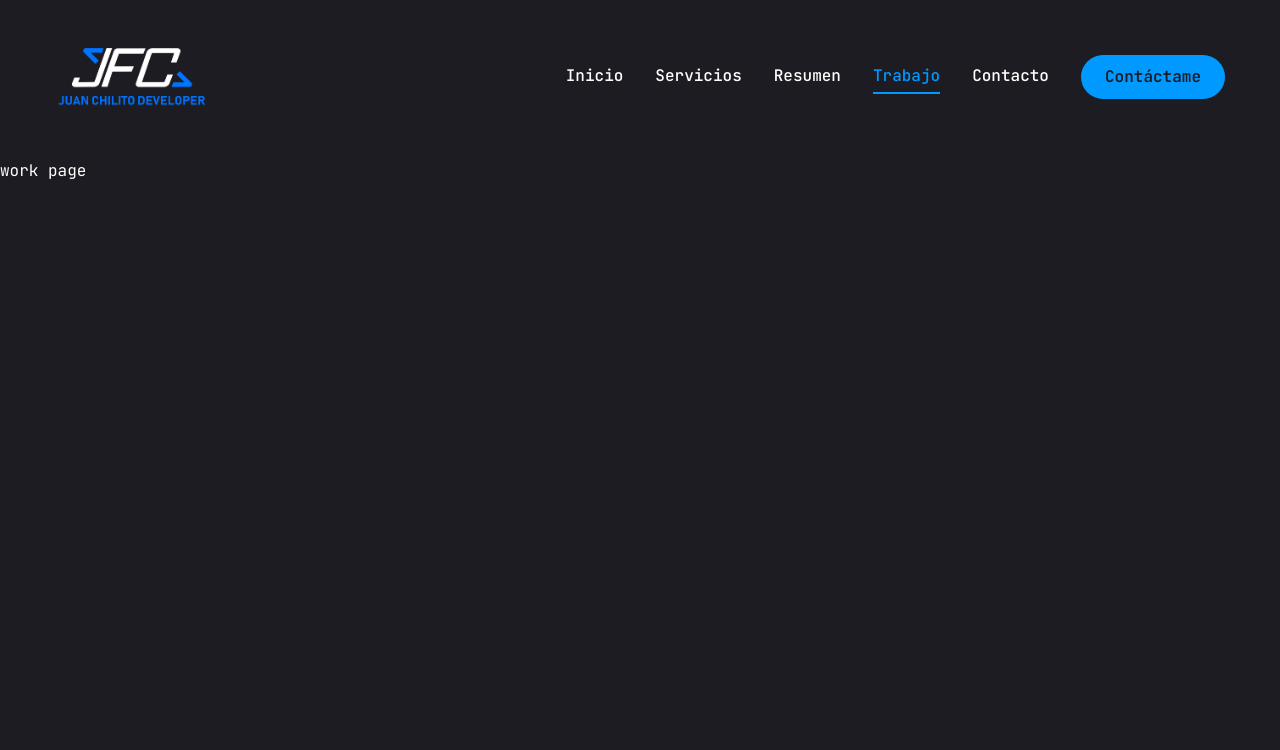
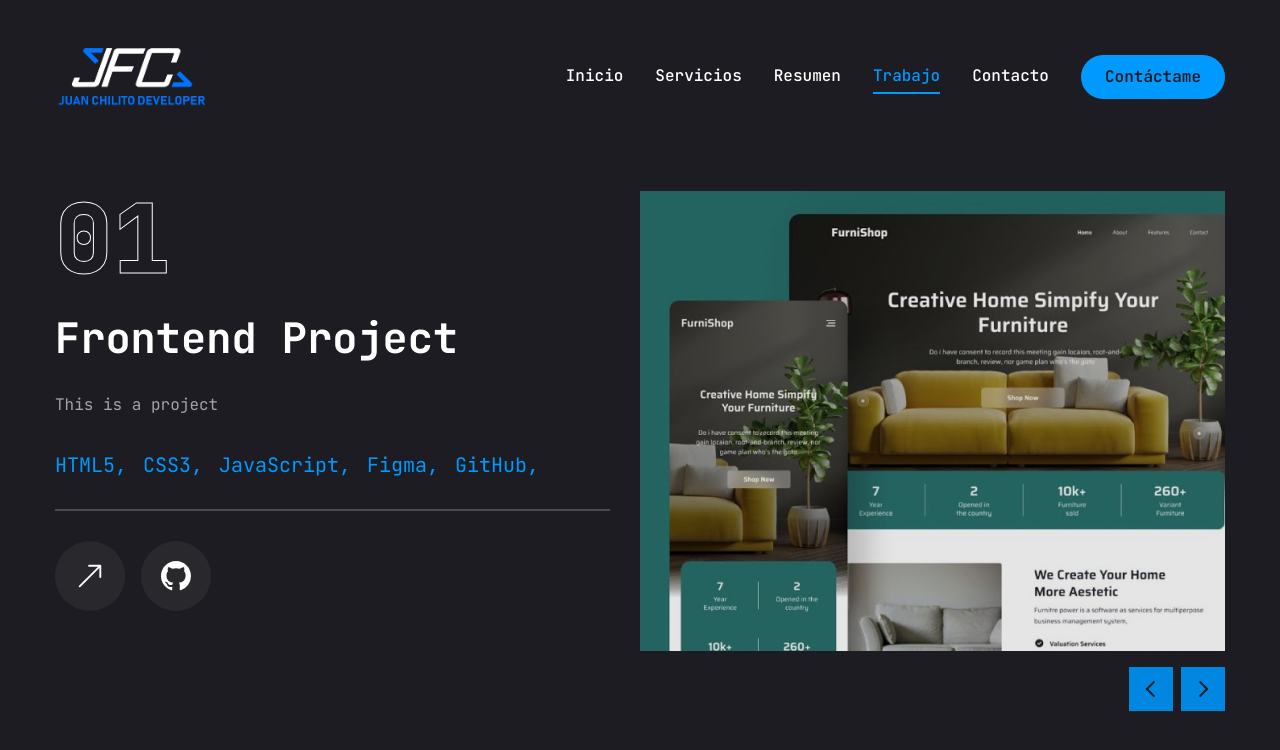
Before and after one commit to jfchilito7/juanchilito_portfolio, a Next.js app: page /work in a window 1280 px wide. Shown: the top 750 px of the page. Built offline with nearby package versions, Linux system fonts and the light colour scheme.

Commit message:
Implementacion de proyectos realizados y slider

```diff
--- a/app/work/page.jsx
+++ b/app/work/page.jsx
@@ -1,5 +1,153 @@
+"use client";
+
+import { motion } from "framer-motion";
+import React, {useState} from "react";
+
+import { Swiper, SwiperSlide } from "swiper/react";
+import "swiper/css";
+
+import { BsArrowUpRight, BsGithub } from "react-icons/bs";
+
+import { Tooltip, TooltipContent, TooltipProvider, TooltipTrigger } from "@/components/ui/tooltip";
+
+import Link from "next/link";
+import Image from "next/image";
+import { Github } from "lucide-react";
+import WorkSliderBtn from "@/components/WorkSliderBtn";
+
+const projects = [
+    {
+        num: "01",
+        category: 'frontend',
+        title: 'Project 1',
+        description: 'This is a project',
+        stack: [
+            {name: "HTML5"}, {name: "CSS3"}, {name: "JavaScript"}, {name: "Figma"}, {name: "GitHub"}],
+            image: '/assets/work/thumb1.png',
+            live: 'https://www.google.com',
+            github: 'https://www.github.com',
+    },
+    {
+        num: "02",
+        category: 'frontend',
+        title: 'Project 2',
+        description: 'This is a project',
+        stack: [
+            {name: "HTML5"}, {name: "CSS3"}, {name: "JavaScript"}, {name: "Figma"}, {name: "GitHub"}],
+            image: '/assets/work/thumb1.png',
+            live: 'https://www.google.com',
+            github: 'https://www.github.com',
+    },
+    {
+        num: "03",
+        category: 'frontend',
+        title: 'Project 3',
+        description: 'This is a project',
+        stack: [
+            {name: "HTML5"}, {name: "CSS3"}, {name: "JavaScript"}, {name: "Figma"}, {name: "GitHub"}],
+            image: '/assets/work/thumb1.png',
+            live: 'https://www.google.com',
+            github: 'https://www.github.com',
+    },
+];
+
+
 const Work = () => {
-    return <div> work page</div>
+    const [project, setProject] = useState(projects[0]);
+
+    const handleSlideChange = (swiper) => {
+        //get current slide index
+        const currentSlide = swiper.activeIndex;
+        // update project state based on current slide index
+        setProject(projects[currentSlide]);
+    }
+
+    return (
+        <motion.section
+            initial={{ opacity: 0 }}
+            animate={{ opacity: 1, transition: { delay:2.4, duration: 0.4, ease: "easeIn"} }}
+            className="min-h-[80vh] flex flex-col justify-center py-12 xl:py-0"
+        >
+            <div className="container mx-auto">
+                <div className="flex flex-col xl:flex-row xl:gap-[30px]">
+                    <div className="w-full xl:w-[50%] xl:h-[460px] flex flex-col xl:justify-between order-2 xl:order-none">
+                        <div className="flex flex-col gap-[30px] h-[50%]">
+                            {/* Outline num */}
+                            <div className="text-8xl leading-none font-extrabold text-transparent text-outline">{project.num}</div>
+                            {/* Project category */}
+                        <h2 className="text-[42px] font-bold leading-none text-white group-hover:text-accent transition-all duration-500 capitalize">{project.category} Project</h2>
+                        {/* Project description */}
+                        <p className="text-white/60">{project.description}</p>
+                        {/* Stack */}
+                        <ul className="flex gap-4">
+                            {project.stack.map((item, index) => {
+                                return <li key={index} className="text-xl text-accent">
+                                    {item.name}
+                                    {/* Add comma if not last item */}
+                                    {item !== project.stack.length - 1 && ","}
+                                    </li>
+                            })}
+                        </ul>
+                        {/* Border */}
+                        <div className="border border-white/20"></div>
+                        {/* Buttons */}
+                        <div className="flex items-center gap-4">
+                            {/* Live project button */}
+                            <Link href={project.live}>
+                                <TooltipProvider delayDuration={100}>
+                                    <Tooltip>
+                                        <TooltipTrigger className="w-[70px] h-[70px] rounded-full bg-white/5 flex justify-center items-center group">
+                                            <BsArrowUpRight className="text-white text-3xl group-hover:text-accent"/>
+                                        </TooltipTrigger>
+                                        <TooltipContent>
+                                            <p>Live project</p>
+                                        </TooltipContent>
+                                    </Tooltip>
+                                </TooltipProvider>
+                            </Link>
+                            {/* github project button */}
+                            <Link href={project.github}>
+                                <TooltipProvider delayDuration={100}>
+                                    <Tooltip>
+                                        <TooltipTrigger className="w-[70px] h-[70px] rounded-full bg-white/5 flex justify-center items-center group">
+                                            <BsGithub className="text-white text-3xl group-hover:text-accent"/>
+                                        </TooltipTrigger>
+                                        <TooltipContent>
+                                            <p>Github repository</p>
+                                        </TooltipContent>
+                                    </Tooltip>
+                                </TooltipProvider>
+                            </Link>
+                        </div>
+                        </div>
+
+                    </div>
+                    <div className="w-full xl:w-[50%]">
+                        <Swiper spaceBetween={30} slidesPerView={1} className="xl:h-[520px] mb-12" onSlideChange={handleSlideChange}>
+                            {projects.map((project, index) => {
+                                return (
+                                <SwiperSlide key={index} className="w-full">
+                                    <div className="h-[460px] relative group flex justify-center items-center bg-pink-50/20">
+                                        {/* Overlay */}
+                                        <div className="absolute top-0 bottom-0 w-full h-full bg-black/10 z-10"></div>
+                                        {/* Image */}
+                                        <div className="relative w-full h-full">
+                                            <Image src={project.image} fill className="object-cover" alt="imagen proyecto"/>
+                                        </div>
+                                    </div>
+                                </SwiperSlide>
+                                );
+                            })}
+                            {/* Swiper navigation */}
+                            <WorkSliderBtn  containerStyles= "flex gap-2 absolute right-0 bottom-[calc(50%_-_22px)] xl:bottom-0 z-20 w-full justify-between xl:w-max xl:jsutify-none" btnStyles="bg-accent-hover text-primary text-[22px] w-[44px] h-[44px] flex justify-center items-center transition-all"/>
+                        </Swiper>
+                    </div>
+                </div>
+            </div>
+        </motion.section>
+    )
+
+
 }
 
 export default Work
--- /dev/null
+++ b/components/WorkSliderBtn.jsx
@@ -0,0 +1,20 @@
+"use client";
+
+import { useSwiper } from "swiper/react";
+import {PiCaretLeftBold, PiCaretRightBold} from "react-icons/pi";
+
+const WorkSliderBtn = ({ containerStyles, btnStyles, iconsStyles}) => {
+    const swiper =  useSwiper();
+    return (
+    <div className={containerStyles}>
+        <button className={btnStyles} onClick={()=> swiper.slidePrev()}>
+            <PiCaretLeftBold className={iconsStyles}/>
+        </button>
+        <button className={btnStyles} onClick={()=> swiper.slideNext()}>
+            <PiCaretRightBold className={iconsStyles}/>
+        </button>
+    </div>
+    )
+}
+
+export default WorkSliderBtn
```
